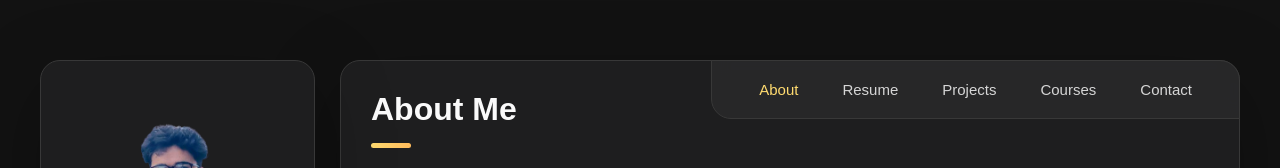
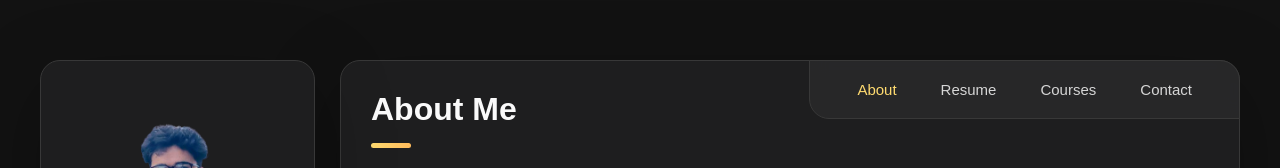
Before and after one commit to BISHALTWR/bishaltwr.github.io, a React (Vite) app: page / in a window 1280 px wide. Shown: the top 168 px of the page. Built offline with nearby package versions, Linux system fonts and the light colour scheme.

Commit message:
minor ui changes

```diff
--- a/src/data/data.json
+++ b/src/data/data.json
@@ -1,4 +1,12 @@
 {
+  "navigation": {
+    "navItems": [
+      { "id": "about", "label": "About" },
+      { "id": "resume", "label": "Resume" },
+      { "id": "courses", "label": "Courses" },
+      { "id": "contact", "label": "Contact" }
+    ]
+  },
   "about": {
     "about": {
       "text": "I'm a Teacher and a Quick Learner.\n With enough preparation time, I can learn and teach anything."
@@ -123,15 +131,6 @@
         "image": "images/blog-4.jpg",
         "url": "#"
       }
-    ]
-  },
-  "navigation": {
-    "navItems": [
-      { "id": "about", "label": "About" },
-      { "id": "resume", "label": "Resume" },
-      { "id": "portfolio", "label": "Projects" },
-      { "id": "courses", "label": "Courses" },
-      { "id": "contact", "label": "Contact" }
     ]
   },
   "projects": {
--- a/src/index.css
+++ b/src/index.css
@@ -1973,10 +1973,10 @@ textarea.form-input::-webkit-resizer { display: none; }
   }
 }
 
-.skills-item:hover {
-  background-color: #726e6e; /* Slightly darker gray on hover */
-  transform: translateY(-5px); /* Lift the item slightly on hover */
-}
+/* .skills-item:hover {
+  background-color: #726e6e;
+  transform: translateY(-5px);
+} */
 
 .skill-level {
   height: 4px; /* Match track height */
```
